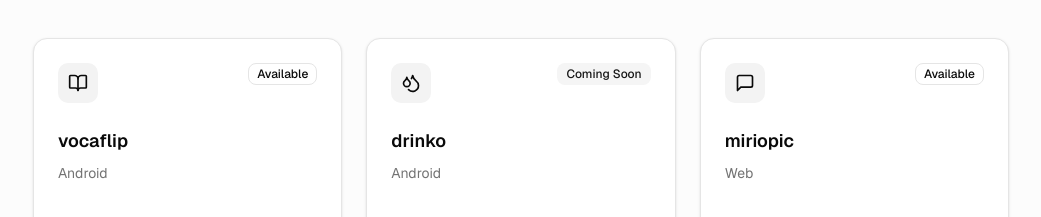
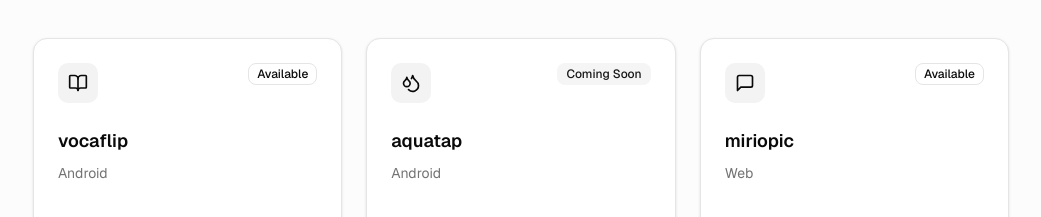
Before and after one commit to devpocolab-app/company, a Next.js app: page / in a window 1280 px wide. Shown: the part 820-1037 px from the top of the page, without its empty margins (119-1160 px from the left). Built offline with nearby package versions, Linux system fonts and the light colour scheme; no server answers.

Commit message:
앱 이름 변경

```diff
--- a/components/products.tsx
+++ b/components/products.tsx
@@ -13,7 +13,7 @@ const products = [
     href: "/vocaflip",
   },
   {
-    name: "drinko",
+    name: "aquatap",
     description: "Track your daily water intake with simple and intuitive logging. Stay hydrated and build healthy habits.",
     platform: "Android",
     icon: Droplets,
```
